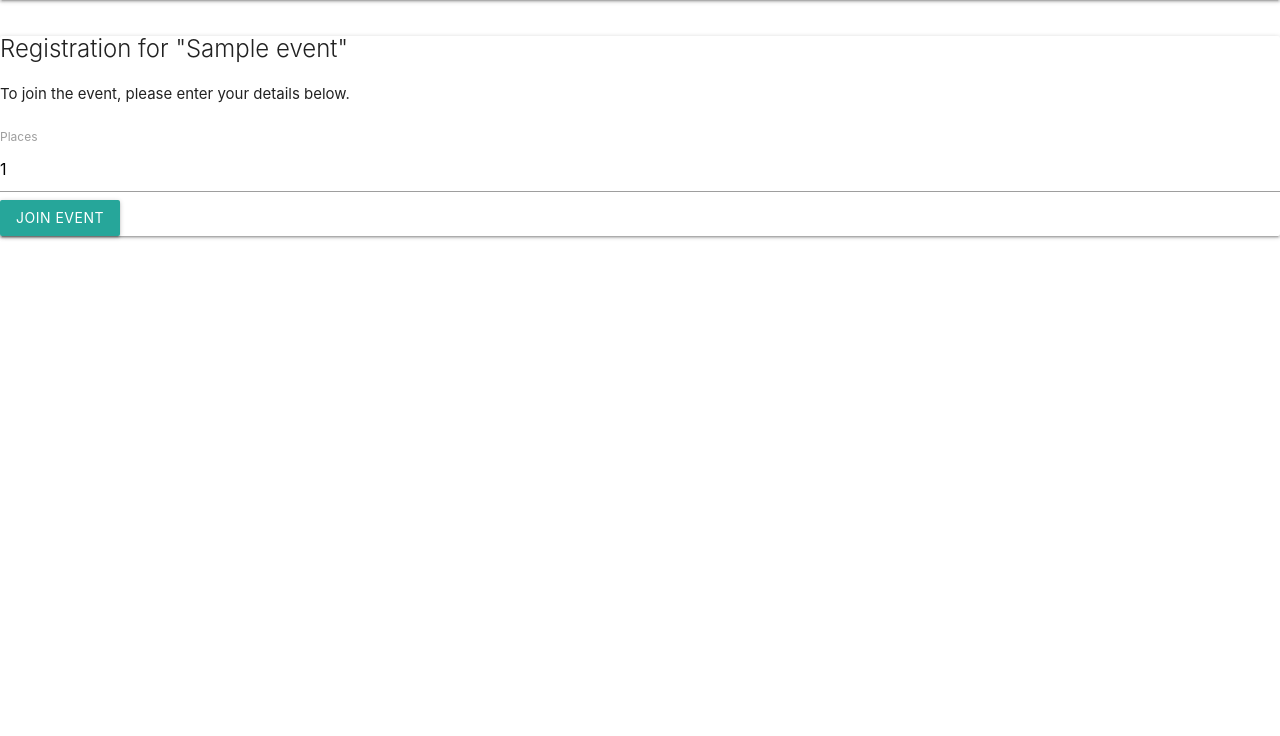
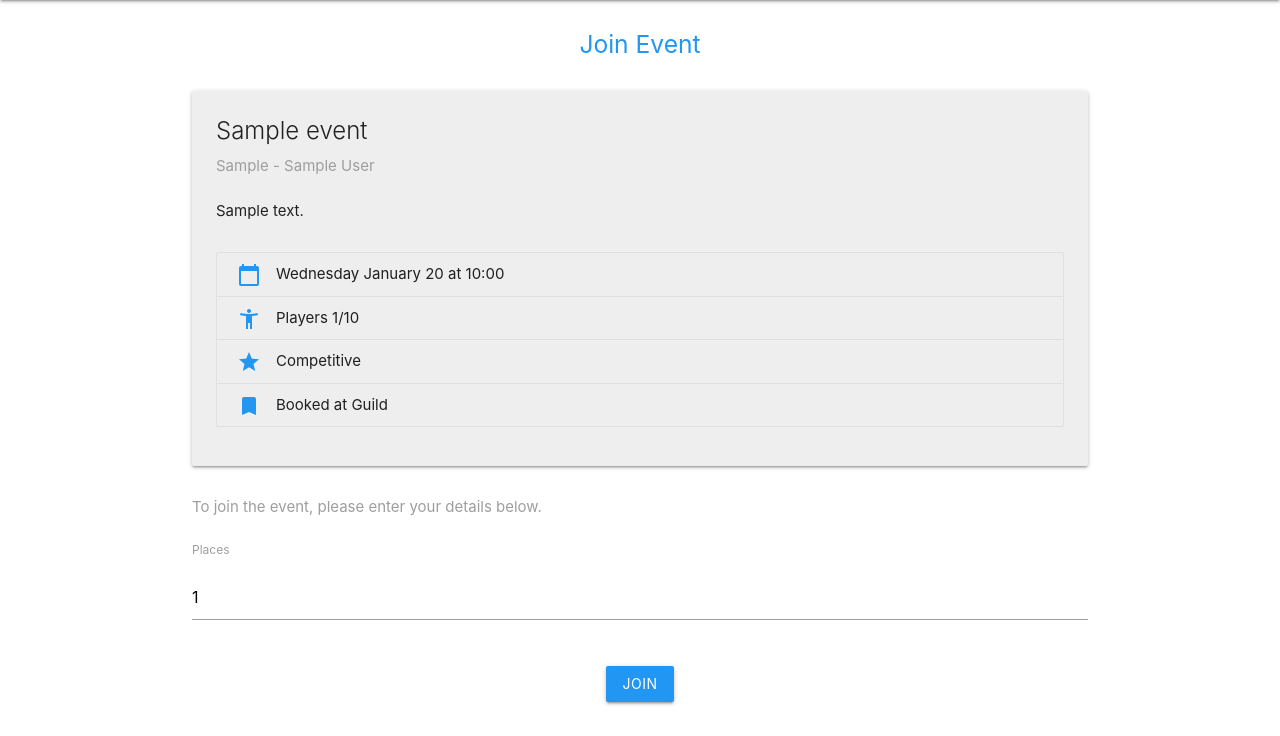
Before and after one commit to GuildHouseGames/livelobby, a Django app: page /1/join/ in a window 1280 px wide. Shown: the part 64-800 px from the top of the page. Run offline with Django 3.2, Linux system fonts and the light colour scheme; a user stored in the database is signed in; tables that the repository leaves empty hold one stand-in row (values such as "Sample post").

Commit message:
Add material design styling to the join events page
* Add material ui styling to the join events page

* Change style according to ux designs

* Align form description on left

* Change focus colour for all input types

```diff
--- a/events/templates/events/join_event.html
+++ b/events/templates/events/join_event.html
@@ -9,35 +9,57 @@
 {% endblock %}
 
 {% block content %}
-<div class="card">
-    <div class="card-body">
-        <h2 class="card-title">Registration for "{{ event.name }}"</h2>
-        <div class="card-subtitle mb-2 text-muted"> To join the event, please enter your details below.</div>
-        </br>
-        {% if form.non_field_errors %}
-            {% for error in form.non_field_errors %}
-                <div class="alert alert-danger">
-                    <strong>{{ error|escape }}</strong>
-                </div>
-            {% endfor %}
-        {% endif %}
+<div class="container">
+    <div class=" section center-align blue-text">
+        <h5>Join Event</h5>
+    </div>
+    <div class="card grey lighten-3">
+        <div class="card-content">
+            <p class="card-title activator grey-text text-darken-4">{{event.name}}</p>
+            <p class="activator grey-text text-darken-6"> {{ event.game }} - {{event.host.display_name}}</p>
+            <br>
+            <p class="grey-text text-darken-4">{{event.description}}</p>
+            <br>
+            <ul class="collection">
+                <li class="collection-item grey lighten-3"><span> <i class="material-icons blue-text left">calendar_today</i>{{event.date | date_string}} at {{ event.time | time_string}}</span></li>
+                <li class="collection-item grey lighten-3"><span> <i class="material-icons blue-text left">accessibility_new</i>Players {{ event|reserved_places }}/{{ event.max_size }}</span></li>
+                <li class="collection-item grey lighten-3"><span> <i class="material-icons blue-text left">grade</i>{{event.get_engagement_type_display}}</span></li>
+                {%if event.is_booked%}
+                <li class="collection-item grey lighten-3"><span> <i class="material-icons blue-text left">bookmark</i>Booked at Guild</span></li>
+                {%endif%}
+
+            </ul>
+        </div>
+    </div>
+    <div class="section">
+        <div class="grey-text text-darken-5">To join the event, please enter your details below.</div>
         <form method="post" novalidate>
             {% csrf_token %}
+            {% if form.non_field_errors %}
+                {% for error in form.non_field_errors %}
+                        <br>
+                    <div class="red-text left-align">{{ error }}</div>
+                {% endfor %}
+            {% endif %}
+            <br>
             <label>{{ form.places.label }}</label>
-            <!-- For loop used to render both the field name and the required hidden input used to store the event-->
+            <!-- For loop used to render both the field name-->
             {% for field in form %}
                 <div class="form-group">
-                    <div class="fieldWrapper">
+                    <div class="fieldWrapper input-field">
                         {{ field }}
                     </div>
                 </div>
             {% endfor %}
             {% if form.places.errors %}
                 {% for error in form.places.errors %}
-                    <p class="font-italic text-danger"><strong>{{ error|escape }}</strong></p>
+                    <div class="red-text left-align">{{ error }}</div>
                 {% endfor %}
             {% endif %}
-            <button type="submit" class="btn btn-success">Join Event</button>
+            <br>
+            <div class="center-align">
+                <button type="submit" class="btn waves-effect waves-light blue">Join</button>
+            </div>
         </form>
     </div>
 </div>
--- a/events/views.py
+++ b/events/views.py
@@ -60,6 +60,16 @@ class JoinView(LoginRequiredMixin, CreateView):
     template_name = 'events/join_event.html'
     model = Reservation
     form_class = JoinForm
+
+    # Converts the event date into the display string
+    @register.filter
+    def date_string(date):
+        return date.strftime("%A %B %y")
+
+    # Converts the event time into the display string
+    @register.filter
+    def time_string(time):
+        return time.strftime("%H:%M")
 
     def get_context_data(self, **kwargs):
         context = super(JoinView, self).get_context_data(**kwargs)
--- a/static/custom/guild_theming.css
+++ b/static/custom/guild_theming.css
@@ -32,8 +32,14 @@ hr:after {
 .input-field input[type=text]:focus + label {
   color: #2196F3 !important;
 }
+
+/* label focus color */
+.input-field input:focus + label {
+  color: #000;
+}
+
 /* label underline focus color */
-.input-field input[type=text]:focus {
+.input-field input:focus {
   border-bottom: 1px solid #2196F3 !important;
   box-shadow: 0 1px 0 0 #2196F3 !important;
 }
```
